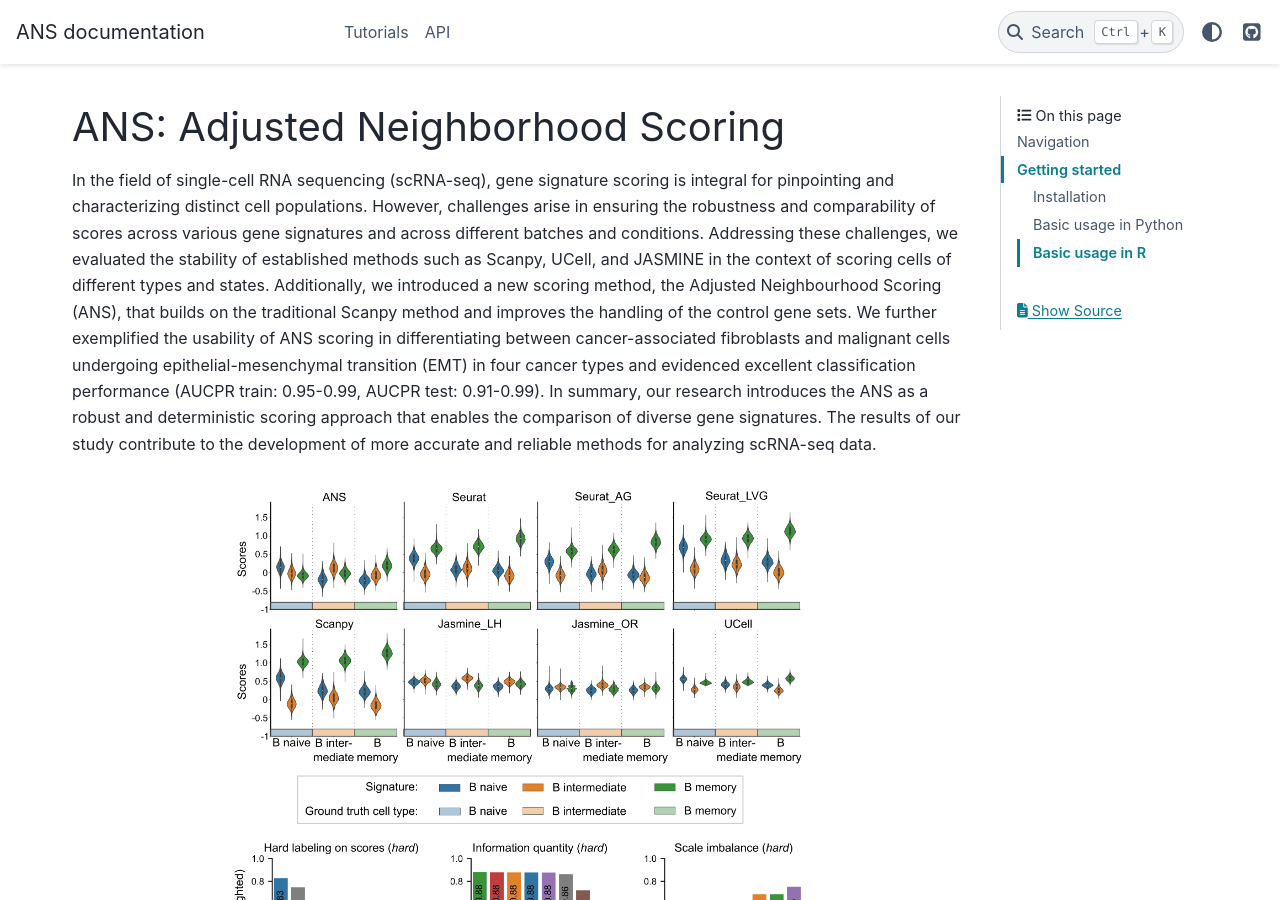
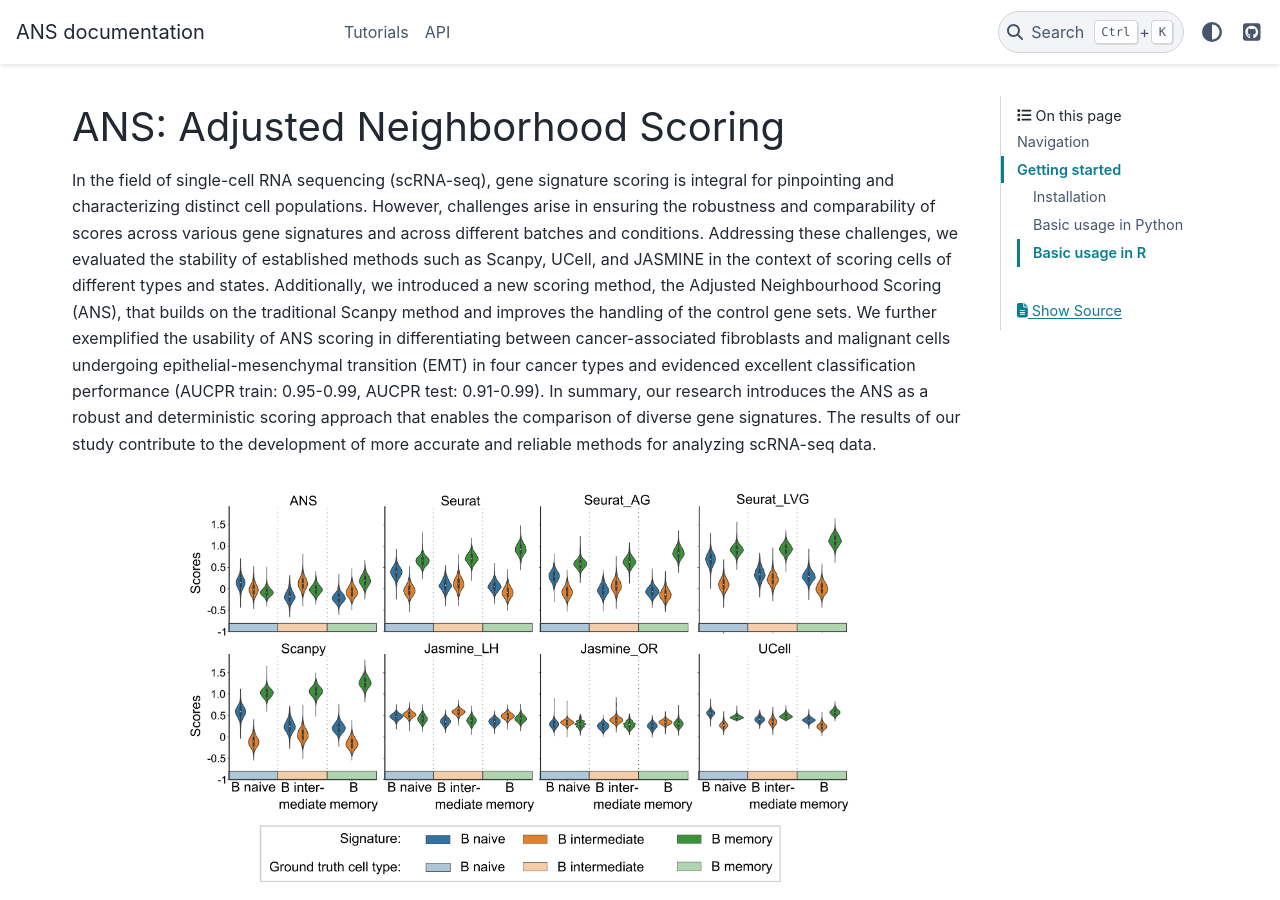
Before and after one commit to lciernik/ANS_signature_scoring, a Sphinx documentation site: the page built from docs/index.rst, in a window 1280 px wide and 900 px high. Built offline with Sphinx 7.4.7 and the PyData theme 0.15.4, drawn with Linux system fonts in a browser that asks for light colours; pages that are not in the unit, such as notebooks, are missing from menus.

Commit message:
small changes

```diff
--- a/docs/conf.py
+++ b/docs/conf.py
@@ -60,6 +60,10 @@
 napoleon_use_ivar = True
 
 
+# nbsphinx do not execute jupyter notebooks
+nbsphinx_execute = 'never'
+
+
 # -- Options for HTML output -------------------------------------------------
 # https://www.sphinx-doc.org/en/master/usage/configuration.html#options-for-html-output
 
--- a/docs/index.rst
+++ b/docs/index.rst
@@ -8,7 +8,7 @@
 In the field of single-cell RNA sequencing (scRNA-seq), gene signature scoring is integral for pinpointing and characterizing distinct cell populations. However, challenges arise in ensuring the robustness and comparability of scores across various gene signatures and across different batches and conditions. Addressing these challenges, we evaluated the stability of established methods such as Scanpy, UCell, and JASMINE in the context of scoring cells of different types and states. Additionally, we introduced a new scoring method, the Adjusted Neighbourhood Scoring (ANS), that builds on the traditional Scanpy method and improves the handling of the control gene sets. We further exemplified the usability of ANS scoring in differentiating between cancer-associated fibroblasts and malignant cells undergoing epithelial-mesenchymal transition (EMT) in four cancer types and evidenced excellent classification performance (AUCPR train: 0.95-0.99, AUCPR test: 0.91-0.99). In summary, our research introduces the ANS as a robust and deterministic scoring approach that enables the comparison of diverse gene signatures. The results of our study contribute to the development of more accurate and reliable methods for analyzing scRNA-seq data.
 
 .. image:: img/website_figure.png
-  :width: 600
+  :width: 700
   :alt: Performance comparison ANS and other scRNA-seq scoring methods on celltype annotation.
   :align: center
 
```
